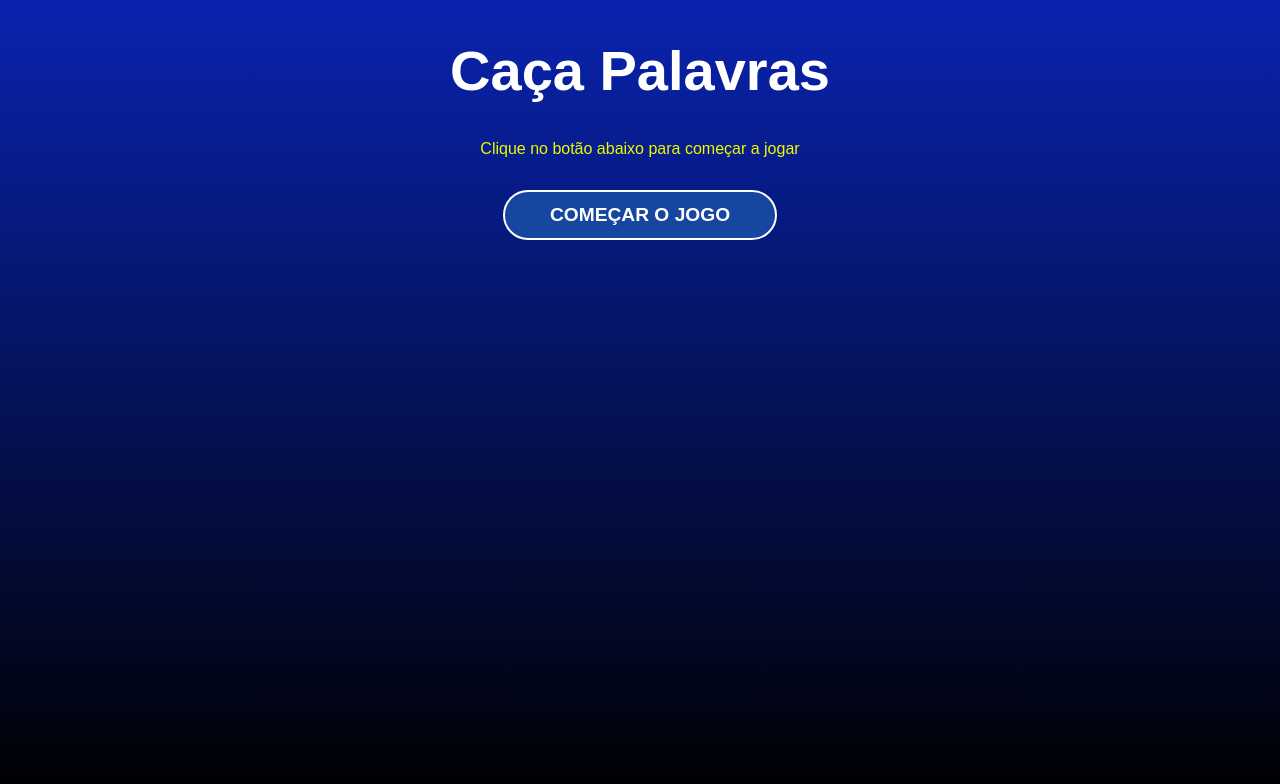
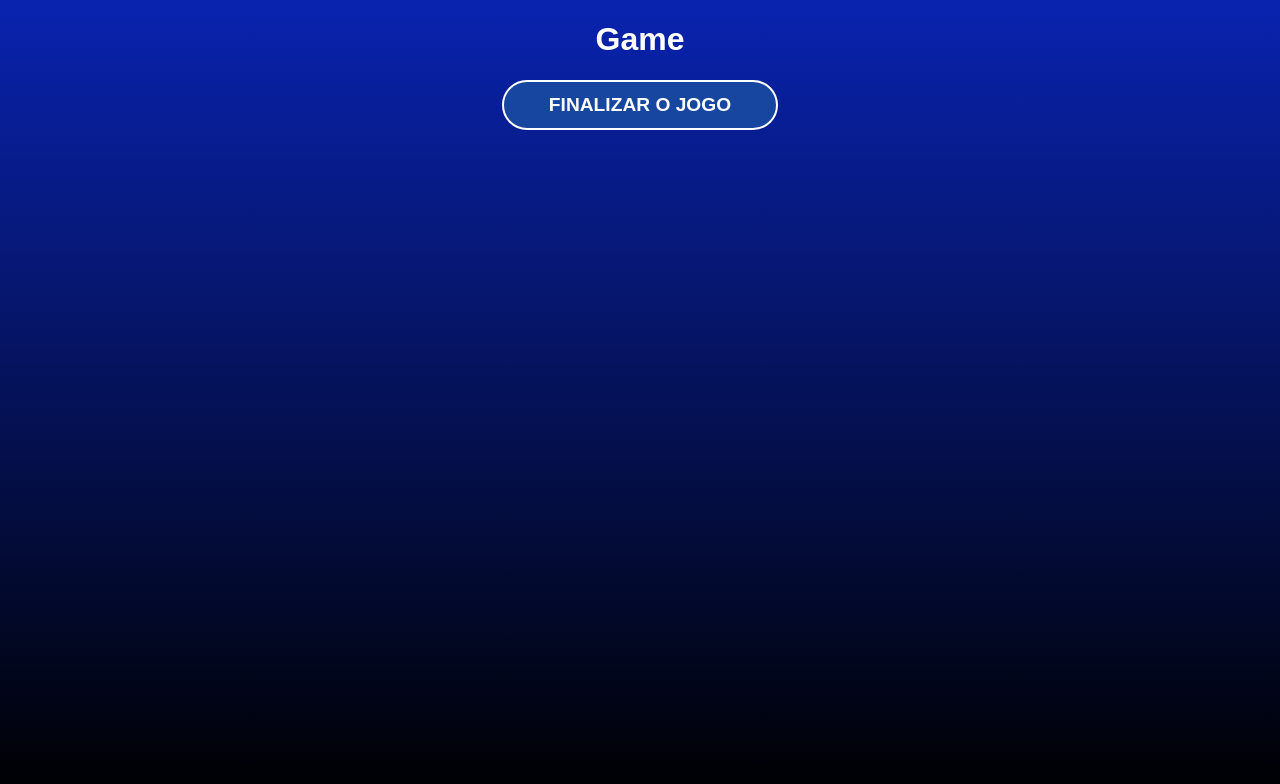
Before and after one commit to jjobJunior/Caca_palavras_ReactJS, a React (Vite) app: page / in a window 1280 px wide. Both pictures are taken after a click on the button "COMEÇAR O JOGO". Shown: the top 784 px of the page. Built offline with nearby package versions, Linux system fonts and the light colour scheme.

Commit message:
changing the game stages

```diff
--- a/src/App.css
+++ b/src/App.css
@@ -1,4 +1,4 @@
-.App{
+.App {
   display: flex;
   justify-content: center;
   align-items: center;
--- a/src/App.jsx
+++ b/src/App.jsx
@@ -1,11 +1,47 @@
+//CSS
 import "./App.css";
+
+//REACT
+import { useCallback, useEffect, useState } from "react";
+
+//DATA
+import { wordsList } from "./data/words";
+
+//components
 import StartScreen from "./componenets/startScreen/StartScreen";
+import Game from "./componenets/games/Game";
+import GameOver from "./componenets/gameOverrs/GameOver";
 
+const stages = [
+  { id: 1, name: "start" },
+  { id: 2, name: "game" },
+  { id: 3, name: "end" },
+];
 function App() {
+  const [gameStage, setGameStage] = useState(stages[0].name);
+  const [words] = useState(wordsList);
+
+  //starts the caça palavras game
+  const startGame = () => {
+    setGameStage(stages[1].name);
+  };
+
+  // processa as entradas de letra
+  const verifyLetter = () => {
+    setGameStage(stages[2].name);
+  };
+
+  //restarts the game
+  const retry = () => {
+    setGameStage(stages[0].name);
+  };
+
   return (
     <>
       <div className="App">
-        <StartScreen />
+        {gameStage === "start" && <StartScreen startGame={startGame} />}
+        {gameStage === "game" && <Game verifyLetter={verifyLetter} />}
+        {gameStage === "end" && <GameOver retry={retry} />}
       </div>
     </>
   );
--- /dev/null
+++ b/src/componenets/gameOverrs/GameOver.jsx
@@ -0,0 +1,12 @@
+import styles from "./GameOver.module.css";
+
+const GameOver = ({retry}) => {
+  return (
+    <div className={styles.container}>
+      <h1>Game Over</h1>
+      <button onClick={retry}>Resetar o jogo</button>
+    </div>
+  );
+};
+
+export default GameOver;
--- /dev/null
+++ b/src/componenets/gameOverrs/GameOver.module.css
@@ -0,0 +1,3 @@
+.container{
+    margin: 0;
+}
--- /dev/null
+++ b/src/componenets/games/Game.jsx
@@ -0,0 +1,12 @@
+import styles from "./Game.module.css";
+
+const Game = ({verifyLetter}) => {
+  return (
+    <div className={styles.container}>
+      <h1>Game</h1>
+      <button onClick={verifyLetter}>Finalizar o jogo</button>
+    </div>
+  );
+};
+
+export default Game;
--- /dev/null
+++ b/src/componenets/games/Game.module.css
@@ -0,0 +1,3 @@
+.container{
+    margin: 0%;
+}
--- a/src/componenets/startScreen/StartScreen.jsx
+++ b/src/componenets/startScreen/StartScreen.jsx
@@ -1,10 +1,10 @@
-import styles from "./StartScreen.module.css"
-const StartScreen = () => {
+import styles from "./StartScreen.module.css";
+const StartScreen = ({startGame}) => {
   return (
-    <div>
-      <h1 className={styles.starth1}>Caça Palavras</h1>
-      <p className={styles.startp}>Clique no botão abaixo para começar a jogar</p>
-      <button>Começar o jogo</button>
+    <div className={styles.start}>
+      <h1>Caça Palavras</h1>
+      <p>Clique no botão abaixo para começar a jogar</p>
+      <button onClick={startGame}>Começar o jogo</button>
     </div>
   );
 };
--- a/src/componenets/startScreen/StartScreen.module.css
+++ b/src/componenets/startScreen/StartScreen.module.css
@@ -1,8 +1,8 @@
-.starth1 {
+.start h1 {
   font-size: 3.5em;
 }
 
-.startp{
+.start p{
     margin-bottom: 2em;
     color: #ecfa00;
 }
--- a/src/index.css
+++ b/src/index.css
@@ -14,7 +14,7 @@ body {
   color: #fff;
 }
 
-button{
+button {
   background: #1646a0;
   color: #fff;
   padding: 0 45px;
@@ -25,9 +25,9 @@ button{
   font-weight: bold;
   font-size: 1.2em;
   cursor: pointer;
-  transition: .4s;
+  transition: 0.4s;
 }
 
-button:hover{
-  background-color: #0923AF;
+button:hover {
+  background-color: #0923af;
 }
```
